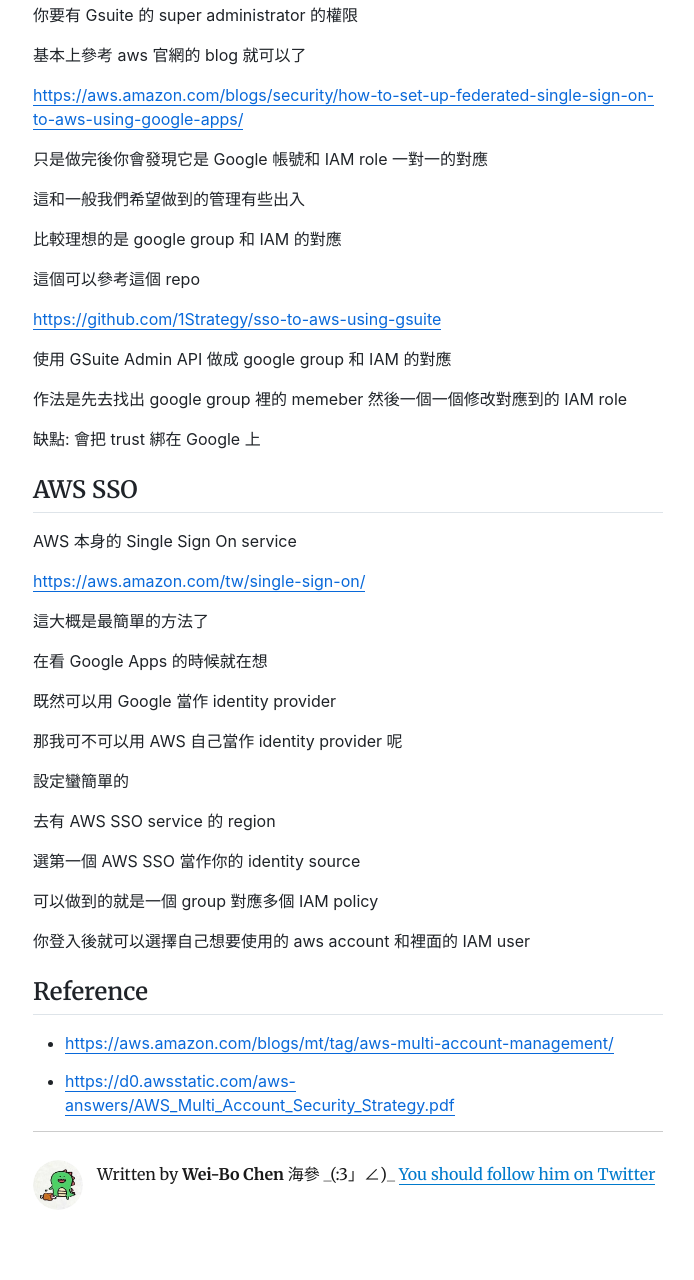
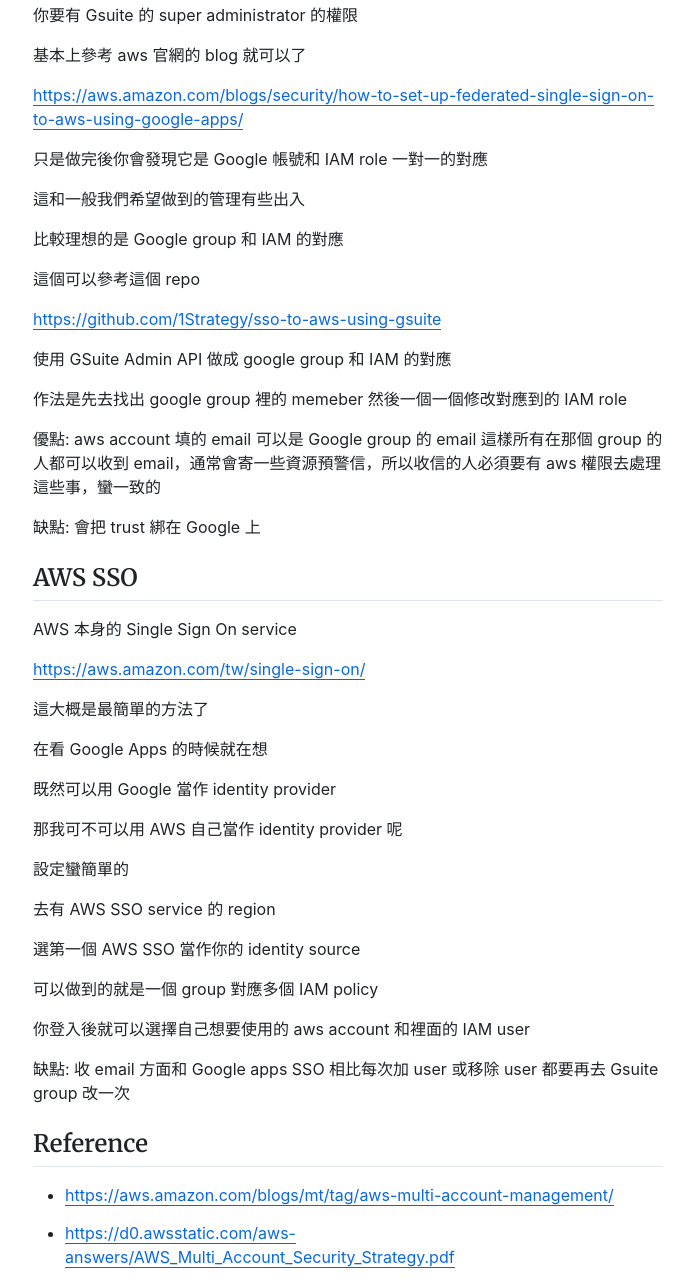
Before and after one commit to bananaappletw/old-blog, a Gatsby site: page /aws-account-strategy/ in a window 1280 px wide. Shown: the part 2255-3535 px from the top of the page, without its empty margins (292-986 px from the left). Built offline with nearby package versions, Linux system fonts and the light colour scheme; Gatsby itself is replaced by a stand-in of ours; some packages are replaced by stand-ins of ours.

Commit message:
Update from Forestry.io bananaappletw@gmail.com updated content/blog/aws-account-strategy.md

```diff
--- a/content/blog/aws-account-strategy.md
+++ b/content/blog/aws-account-strategy.md
@@ -4,7 +4,7 @@
 - computer science
 tags:
 - aws
-date: 2020-05-24T12:27:34Z
+date: 2020-05-24T12:27:34.000+00:00
 
 ---
 ## 基本介紹
@@ -101,7 +101,7 @@
 
 這和一般我們希望做到的管理有些出入
 
-比較理想的是 google group 和 IAM 的對應
+比較理想的是 Google group 和 IAM 的對應
 
 這個可以參考這個 repo
 
@@ -110,6 +110,8 @@
 使用 GSuite Admin API 做成 google group 和 IAM 的對應
 
 作法是先去找出 google group 裡的 memeber 然後一個一個修改對應到的 IAM role
+
+優點: aws account 填的 email 可以是 Google group 的 email 這樣所有在那個 group 的人都可以收到 email，通常會寄一些資源預警信，所以收信的人必須要有 aws 權限去處理這些事，蠻一致的
 
 缺點: 會把 trust 綁在 Google 上
 
@@ -137,6 +139,8 @@
 
 你登入後就可以選擇自己想要使用的 aws account 和裡面的 IAM user
 
+缺點: 收 email 方面和 Google apps SSO 相比每次加 user 或移除 user 都要再去 Gsuite group 改一次
+
 ## Reference
 
 * [https://aws.amazon.com/blogs/mt/tag/aws-multi-account-management/](https://aws.amazon.com/blogs/mt/tag/aws-multi-account-management/ "https://aws.amazon.com/blogs/mt/tag/aws-multi-account-management/")
```
